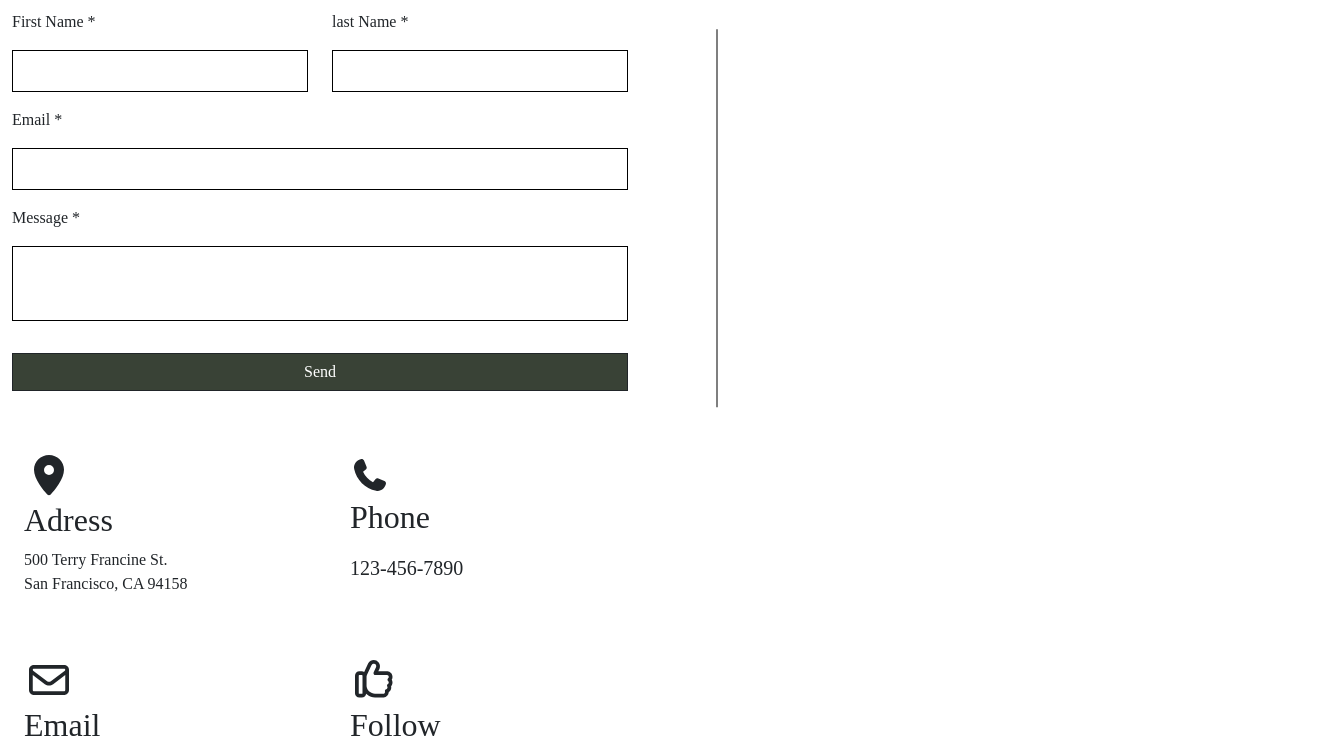
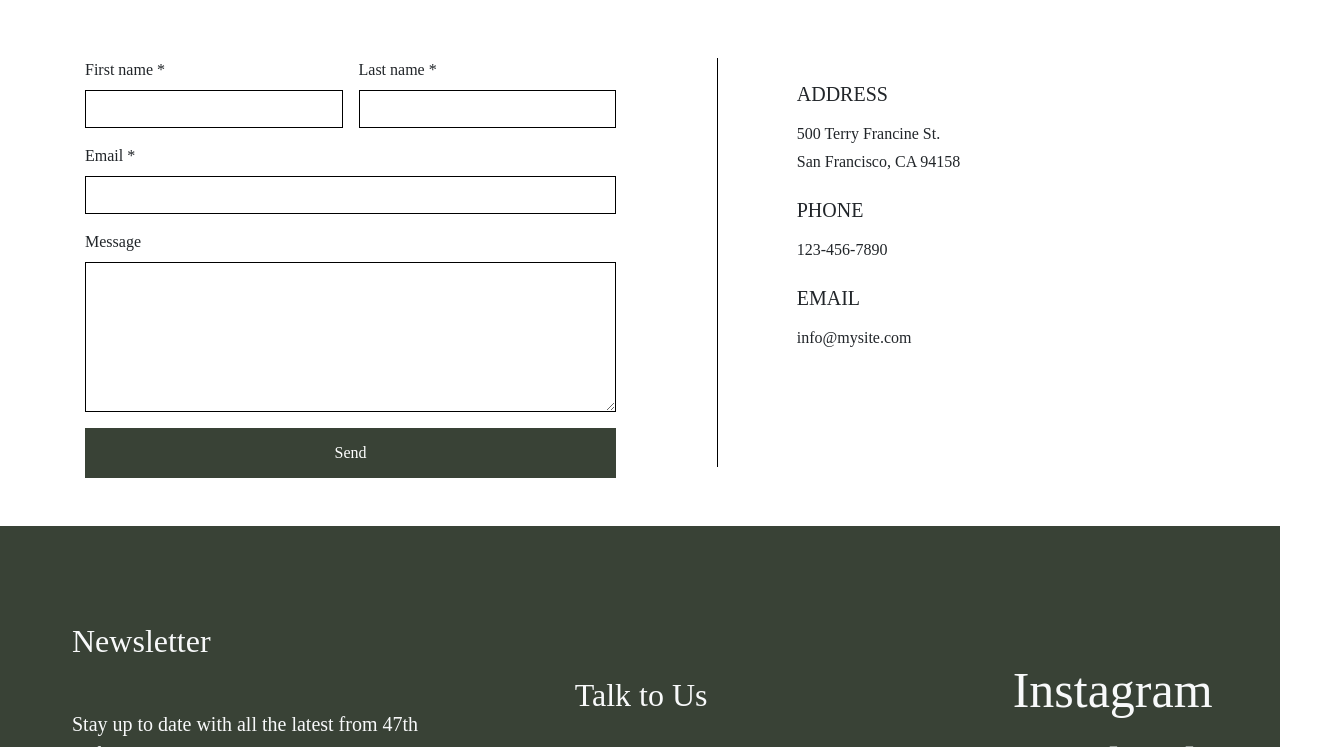
Before and after one commit to HazemAlMili/Task-3, a plain HTML site: page contact.html in a window 1280 px wide. Shown: the part 490-1237 px from the top of the page, 1328 px wide, since content can reach past the window. Drawn offline with nearby package versions, Linux system fonts and the light colour scheme; a web font is replaced by a local one.

Commit message:
add form section

```diff
--- a/contact.html
+++ b/contact.html
@@ -54,6 +54,16 @@
                             Login
                         </a>
                     </li>
+                    <li class="nav-item">
+                        <a class="nav-link cart " href="#cartMessage" class="btn btn-link position-relative no-caret"
+                            data-bs-toggle="collapse" role="button" aria-expanded="false" aria-controls="cartMessage">
+                            Cart <span>(0)</span>
+                        </a>
+                        <div class="collapse cart-content" id="cartMessage">
+                            <h1 class="fs-5 text-center fw-bold">Cart <span class="fs-6">(0 Items)</span></h1>
+                            <p class="text-center fs-4 pt-5 ">Your Cart is Empty</p>
+                        </div>
+                    </li>
                 </ul>
             </div>
         </div>
@@ -69,100 +79,57 @@
                 Let your users get to know you.
             </p>
         </div>
-        <div class="container-fluid ">
-            <div class="left-side mb-5 mt-5">
-
-                <div class="row">
-                    <div class="col-md-3 col-lg-3 mb-3">
-                        <label class="mb-3" for="f-name">First Name *</label><br>
-                        <input class="p-2 rounded-0 border-1 me-3 w-100" type="text" name="name" id="f-name">
-                    </div>
-                    <div class="col-md-3 col-lg-3 mb-3">
-                        <label class="mb-3" for="l-name">last Name *</label><br>
-                        <input class="p-2 rounded-0 border-1 w-100" type="text" name="name" id="l-name">
-                    </div>
+        <div class="container py-5">
+            <div class="row g-5">
+                <!-- Left Column - Form -->
+                <div class="col-md-6">
+                    <form>
+                        <div class="row g-3">
+                            <div class="col-md-6">
+                                <label class="form-label">First name *</label>
+                                <input type="text" class="form-control" required>
+                            </div>
+                            <div class="col-md-6">
+                                <label class="form-label">Last name *</label>
+                                <input type="text" class="form-control" required>
+                            </div>
+                            <div class="col-12">
+                                <label class="form-label">Email *</label>
+                                <input type="email" class="form-control" required>
+                            </div>
+                            <div class="col-12">
+                                <label class="form-label">Message</label>
+                                <textarea class="form-control"></textarea>
+                            </div>
+                            <div class="col-12">
+                                <button type="submit" class="btn btn-send ">Send</button>
+                            </div>
+                        </div>
+                    </form>
                 </div>
 
 
+                <!-- Right Column - Contact Info -->
+                <div class="col-md-6">
+                    <div class="section-heading">
+                        <h5 class="text-uppercase mb-3">Address</h5>
+                        <p class="mb-1">500 Terry Francine St.</p>
+                        <p class="mb-4">San Francisco, CA 94158</p>
 
+                        <h5 class="text-uppercase mb-3">Phone</h5>
+                        <p class="mb-4">123-456-7890</p>
 
-
-
-
-
-
-                <div class="row">
-                    <div class="col-md-6 col-lg-6 mb-3">
-                        <label class="mb-3" for="email">Email *</label><br>
-                        <input class="p-2 rounded-0 border-1 w-100" type="email" name="email" id="email">
+                        <h5 class="text-uppercase mb-3">Email</h5>
+                        <p class="mb-0">
+                            <a href="mailto:info@mysite.com" class="text-decoration-none text-dark">info@mysite.com</a>
+                        </p>
                     </div>
-                </div>
-
-
-
-
-                <div class="row">
-                    <div class="col-md-6 col-lg-6 mb-3">
-                        <label class="mb-3" for="mes">Message *</label><br>
-                        <input class="pb-5  rounded-0 border-1 w-100" type="text" name="mes" id="mes">
-                    </div>
-                </div>
-
-
-
-
-
-
-
-
-
-
-                <div class="row">
-                    <div class="col-md-6 col-lg-6 mb-3">
-                        <button type="button" class="btn btn-outline-dark w-100 rounded-0 mt-3">Send</button>
-                    </div>
-                </div>
-            </div>
-
-        </div>
-    </div>
-
-    <div class="right-side">
-        <div class="row mb-5">
-            <div class="col-md-4 col-lg-3 ">
-                <i class="fa-solid fa-location-dot fs-1 ms-4 mb-1"></i>
-                <h2 class="ms-4">Adress</h2>
-                <p class="ms-4">
-                    500 Terry Francine St.
-                    <br>
-                    San Francisco, CA 94158
-                </p>
-            </div>
-            <div class="col-md-4 col-lg-3 mt-1">
-                <i class="fa-solid fa-phone ms-4 fs-2 mb-1"></i>
-                <h2 class="ms-4 mb-3">Phone</h2>
-                <p class="ms-4 fs-5">
-                    123-456-7890
-                </p>
-            </div>
-        </div>
-        <div class="row mb-5 ">
-            <div class="col-md-4 col-lg-3 ">
-                <i class="fa-regular fa-envelope fs-1 ms-4 mb-1"></i>
-                <h2 class="ms-4">Email</h2>
-                <a href="info@mysite.com" class="text-dark ms-4 fs-4">info@mysite.com</a>
-            </div>
-            <div class="col-md-4 col-lg-3">
-                <i class="fa-regular fa-thumbs-up ms-4 fs-1 mb-1"></i>
-                <h2 class="ms-4 mb-1">Follow</h2>
-                <div class="links fs-3">
-                    <a href="https://facebook.com" class="text-dark ms-4 "><i class="fa-brands fa-x-twitter"></i></a>
-                    <a href="https://twitter.com" class="text-dark"><i class="fa-brands fa-facebook"></i></a>
-                    <a href="https://instagram.com" class="text-dark"><i class="fa-brands fa-instagram"></i></a>
                 </div>
             </div>
         </div>
     </div>
+
+
 
     <!-- End Contact -->
 
--- a/css/style.css
+++ b/css/style.css
@@ -9,15 +9,78 @@
 }
 
 .navbar ul .nav-item {
-    margin-left: 30px;
+    margin-left: 15px;
 }
 
+.navbar ul .nav-item span {
+    color: #6fa359;
+    margin-left: 5px;
+}
+
+
+.navbar ul .nav-item .cart-content {
+    position: absolute;
+    z-index: 110;
+    width: 250px;
+    right: 0;
+    margin-top: 20px;
+}
+
+.navbar ul .nav-item .cart-content::before {
+    content: '';
+    width: 150%;
+    height: 500%;
+    display: block;
+    position: absolute;
+    right: 0;
+    top: 0;
+    z-index: -100;
+    background-color: #f7e5d2;
+}
+
+@media (max-width:991px) {
+    .navbar ul .nav-item .cart-content::before {
+        content: '';
+        width: 160%;
+        height: 400%;
+        display: block;
+        position: absolute;
+        right: 0;
+        top: 0;
+        z-index: -100;
+        background-color: #c5b5a4;
+    }
+}
+
+.navbar ul .nav-item .cart-content h1 {
+    position: relative;
+    left: -170px;
+    top: 35px;
+}
+
+.navbar ul .nav-item .cart-content h1::after {
+    content: '';
+    width: 144%;
+    height: 0.5px;
+    position: absolute;
+    z-index: 100;
+    background-color: black;
+    top: 145%;
+    left: 50px;
+}
+
+.navbar ul .nav-item .cart-content p {
+    position: relative;
+    top: 200px;
+    left: -55px;
+}
 
 .navbar .navbar-nav .nav-link.active,
 .navbar .navbar-nav .nav-link:focus {
     color: black;
     transition: 0.3s;
 }
+
 
 .navbar .navbar-nav .nav-link:hover {
     color: #394236;
@@ -64,11 +127,6 @@
 
 /* End Navbar */
 /* Start contact */
-/* Start Left */
-.contact {
-    position: relative;
-}
-
 .contact .landing {
     background-color: rgb(251 242 232);
 }
@@ -83,57 +141,44 @@
     font-weight: 300;
 }
 
-.contact::before {
-    content: '';
-    width: 1px;
-    height: 50%;
-    background-color: black;
-    position: absolute;
-    top: 75%;
-    left: 56%;
-    transform: translate(-50%, -50%);
+.section-heading {
+    position: relative;
+    padding-top: 1.5rem;
+    margin-bottom: 1.5rem;
+    left: 25%;
 }
 
-@media (max-width:769px) {
-    .contact::before {
-        display: none;
-    }
+.section-heading::before {
+    content: "";
+    position: absolute;
+    top: 0;
+    left: -80px;
+    width:1px;
+    height: 140%;
+    background-color: #000;
 }
 
-.contact .left-side input {
-    border: 1px solid black;
-    outline: none;
+.form-control {
+    border-radius: 0;
+    border-color: #000;
 }
 
-.contact .left-side input:focus {
-    border-color: #394236;
+textarea.form-control {
+    height: 150px;
 }
 
-.contact .left-side .btn {
+.btn-send {
+    background-color: #394236;
+    color: #fff;
+    padding: 12px 40px;
+    border-radius: 0;
     transition: 0.3s;
-    background-color: #394236;
-    color: white;
-}
-
-.contact .left-side .btn:hover {
-    background-color: white;
-    color: black;
-}
-
-/* End Left */
-
-/* Start Right*/
-.contact .right-side .fol .links {
-    margin-left: 50px;
-}
-
-.contact .right-side .fol .links a {
-    color: black;
+    width: 100%;
 }
 
 
-/* End Right */
 
+/* End Left */
 
 /* End contact */
 
```
